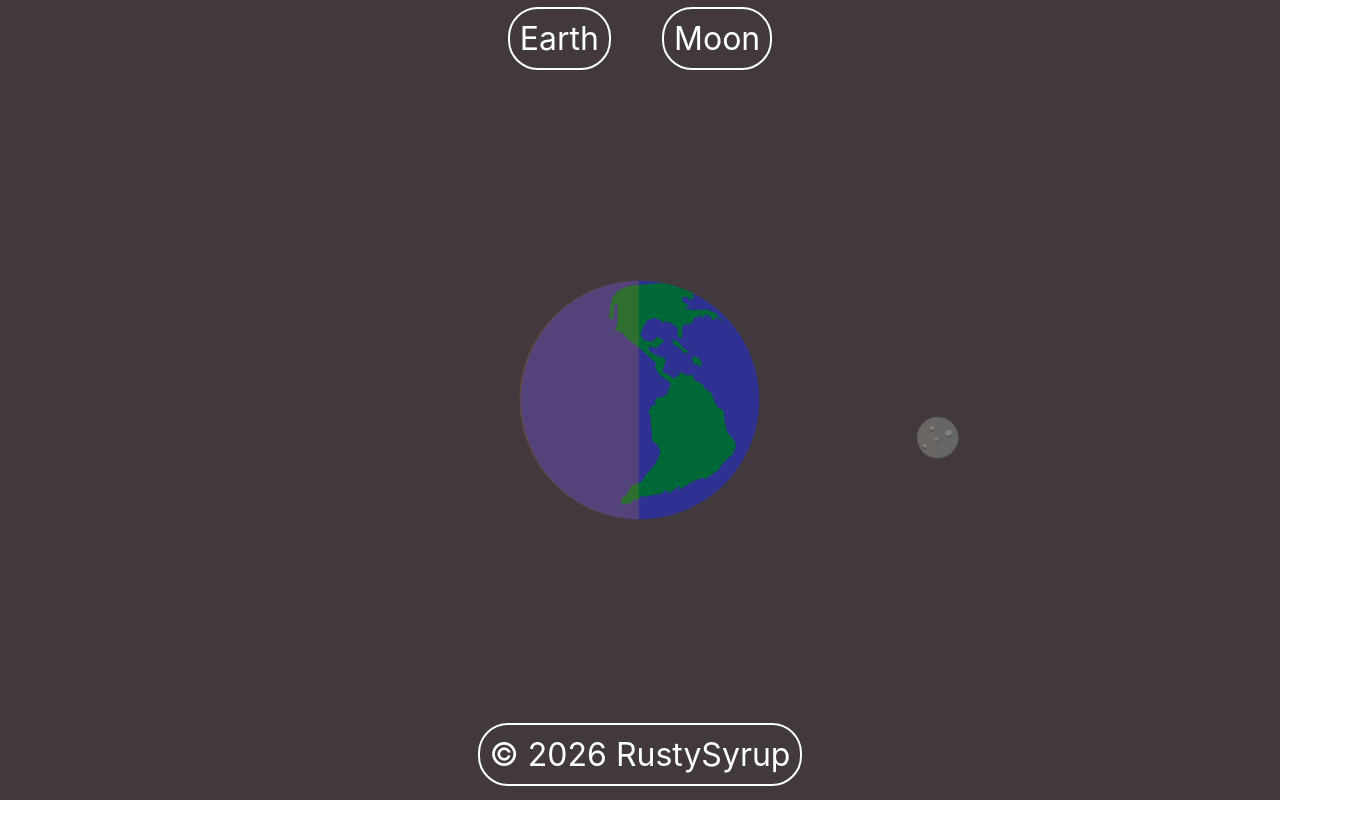
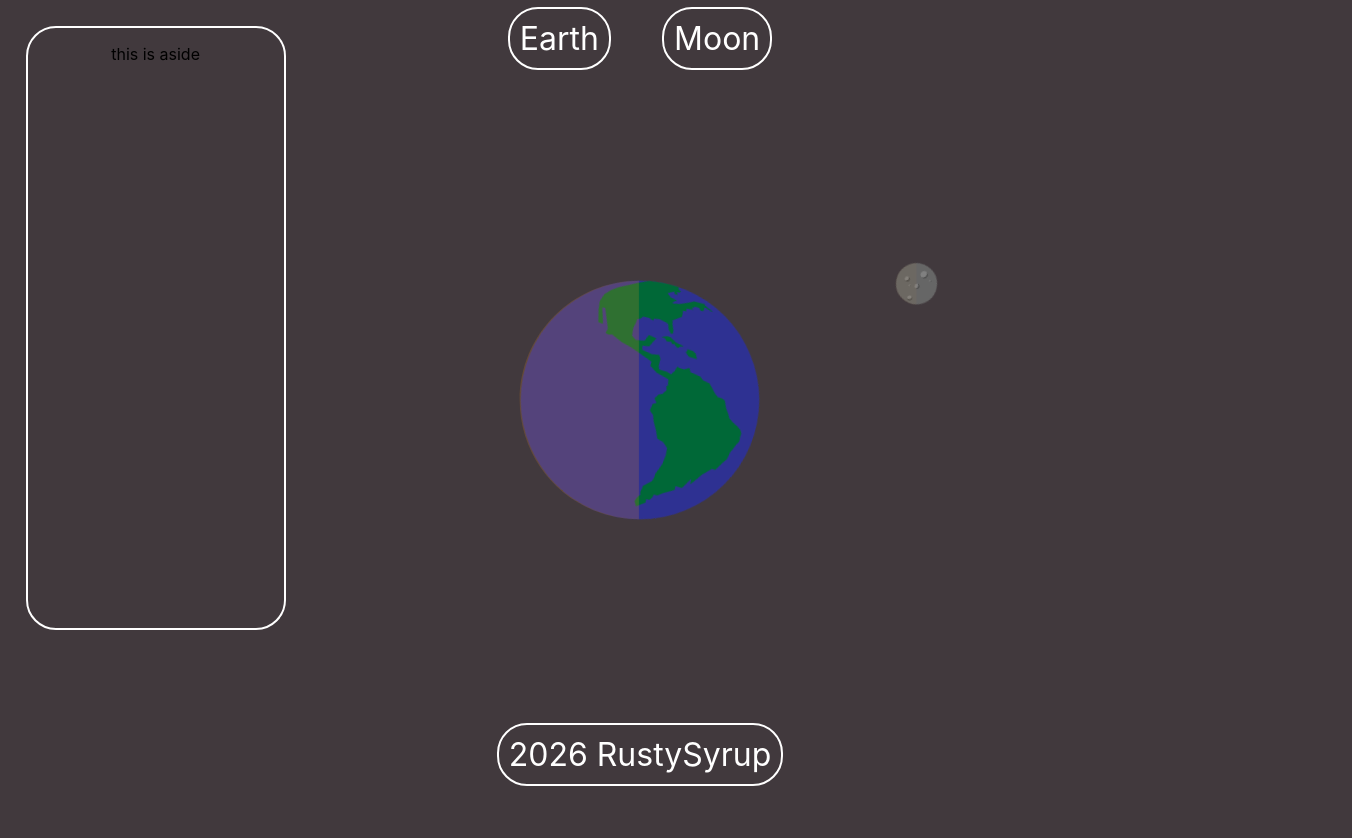
Before and after one commit to RustySyrup/my-react-app, a React (Create React App) app: page / in a window 1280 px wide. Shown: the top 838 px of the page, 1352 px wide, since content can reach past the window. Built offline with nearby package versions, Linux system fonts and the light colour scheme.

Commit message:
created aside and fixed background colour by creating body

```diff
--- a/src/App.css
+++ b/src/App.css
@@ -4,6 +4,7 @@
   justify-content: center;
   align-items: center;
   background-color: hsl(330, 7%, 24%);
+  height: 100%;
 }
 
 .App-header {
@@ -15,6 +16,17 @@
   justify-content: center;
   font-size: calc(10px + 2vmin);
   color: white;
+}
+
+.aside {
+  margin: 2%;
+  position: fixed;
+  left: 0;
+  top: 0;
+  height: 75%;
+  width: 20%;
+  border: 2px solid white;
+  border-radius: 30px;
 }
 
 .header {
@@ -39,6 +51,10 @@
   border: 2px solid white;
   border-radius: 30px;
   font-size: 2rem;
+}
+
+.body {
+  background-color: hsl(330, 7%, 24%);
 }
 
 .footer {
--- a/src/App.js
+++ b/src/App.js
@@ -32,9 +32,15 @@ function App() {
         <EarthAndMoon />
       </header>
 
+      <body className="body"></body>
+
+      <aside className="aside">
+        <p>this is aside</p>
+      </aside>
+
       <footer className="footer">
         <p>
-          <span className="pfoot">© 2026 RustySyrup</span>
+          <span className="pfoot">2026 RustySyrup</span>
         </p>
       </footer>
     </div>
```
